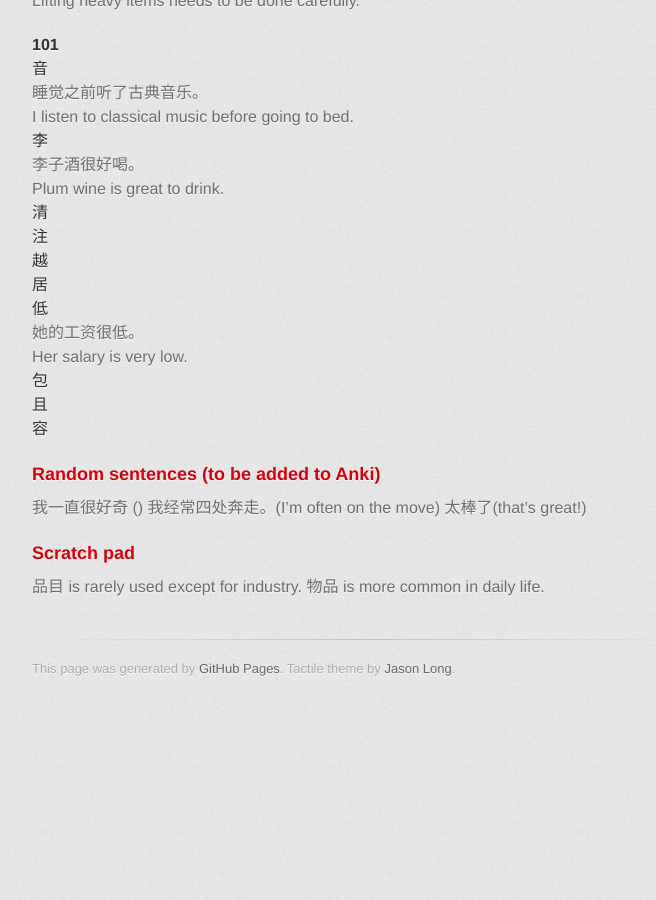
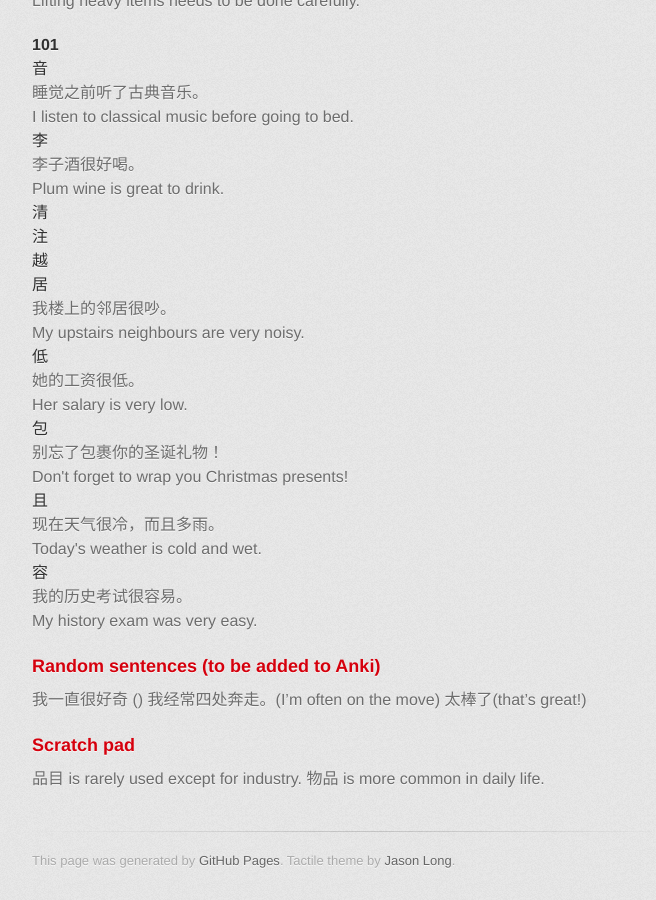
Before and after one commit to axiomiety/axiomiety.github.io, a Jekyll site: the page built from llog/mandarin.markdown, in a window 1280 px wide and 900 px high, scrolled down 7161 px. Shown: the whole window, without its empty margins (298-954 px from the left). Built offline with Jekyll 4.4.1, drawn with Linux system fonts in a browser that asks for light colours; nearby versions of some CDN libraries; some web fonts are replaced; before the commit the page ends 7869 px from its top, so only the background shows below that.

Commit message:
mandarin

```diff
--- a/llog/mandarin.markdown
+++ b/llog/mandarin.markdown
@@ -369,20 +369,20 @@ Character|Sentence|Translation
   <dd></dd>
   <dd></dd>
   <dt>居</dt>
-  <dd></dd>
-  <dd></dd>
+  <dd>我楼上的邻居很吵。</dd>
+  <dd>My upstairs neighbours are very noisy.</dd>
   <dt>低</dt>
   <dd>她的工资很低。</dd>
   <dd>Her salary is very low.</dd>
   <dt>包</dt>
-  <dd></dd>
-  <dd></dd>
+  <dd>别忘了包裹你的圣诞礼物！</dd>
+  <dd>Don't forget to wrap you Christmas presents!</dd>
   <dt>且</dt>
-  <dd></dd>
-  <dd></dd>
+  <dd>现在天气很冷，而且多雨。</dd>
+  <dd>Today's weather is cold and wet.</dd>
   <dt>容</dt>
-  <dd></dd>
-  <dd></dd>
+  <dd>我的历史考试很容易。</dd>
+  <dd>My history exam was very easy.</dd>
 </dl>
 
 ### Random sentences (to be added to Anki)
```
